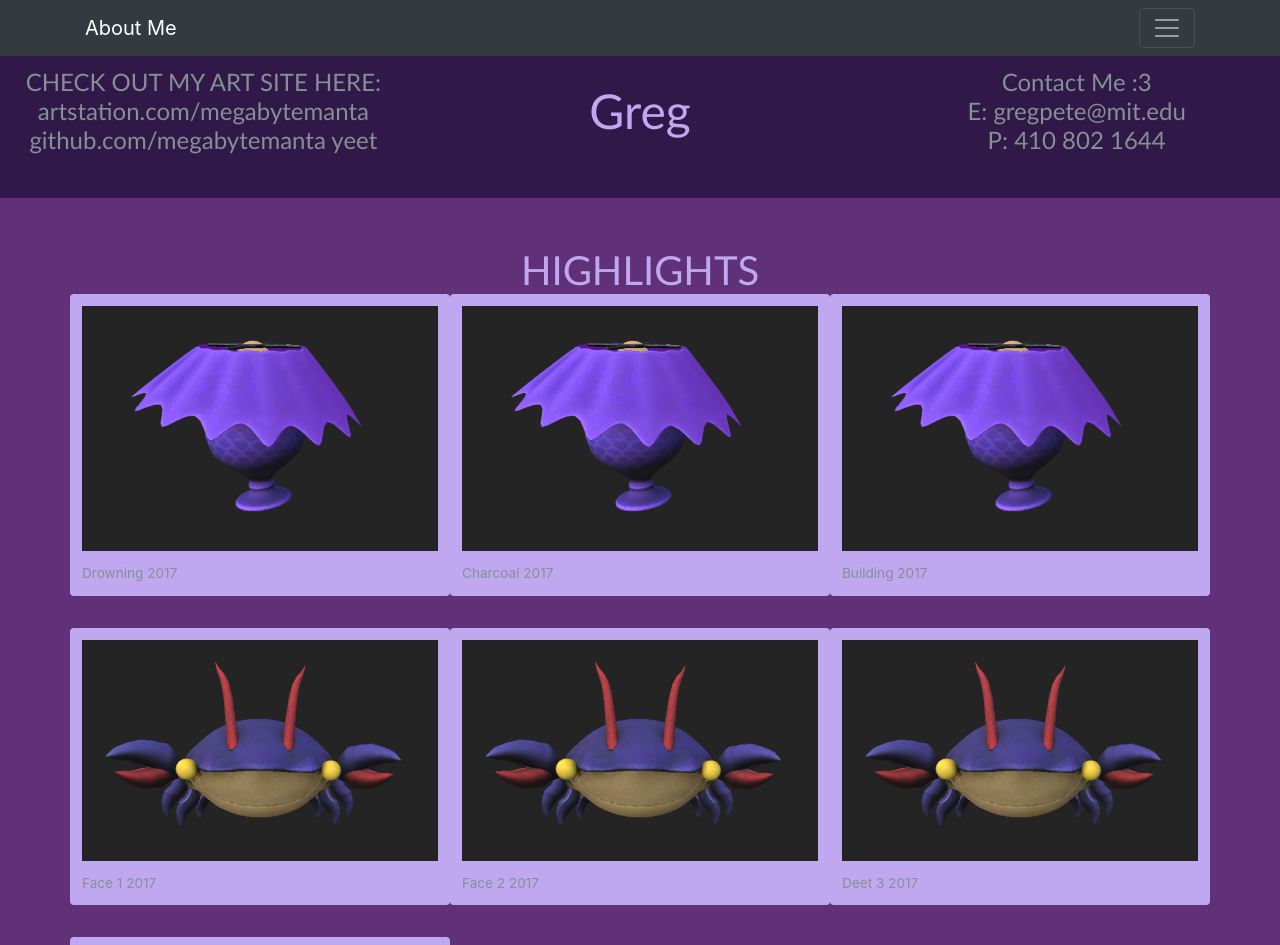
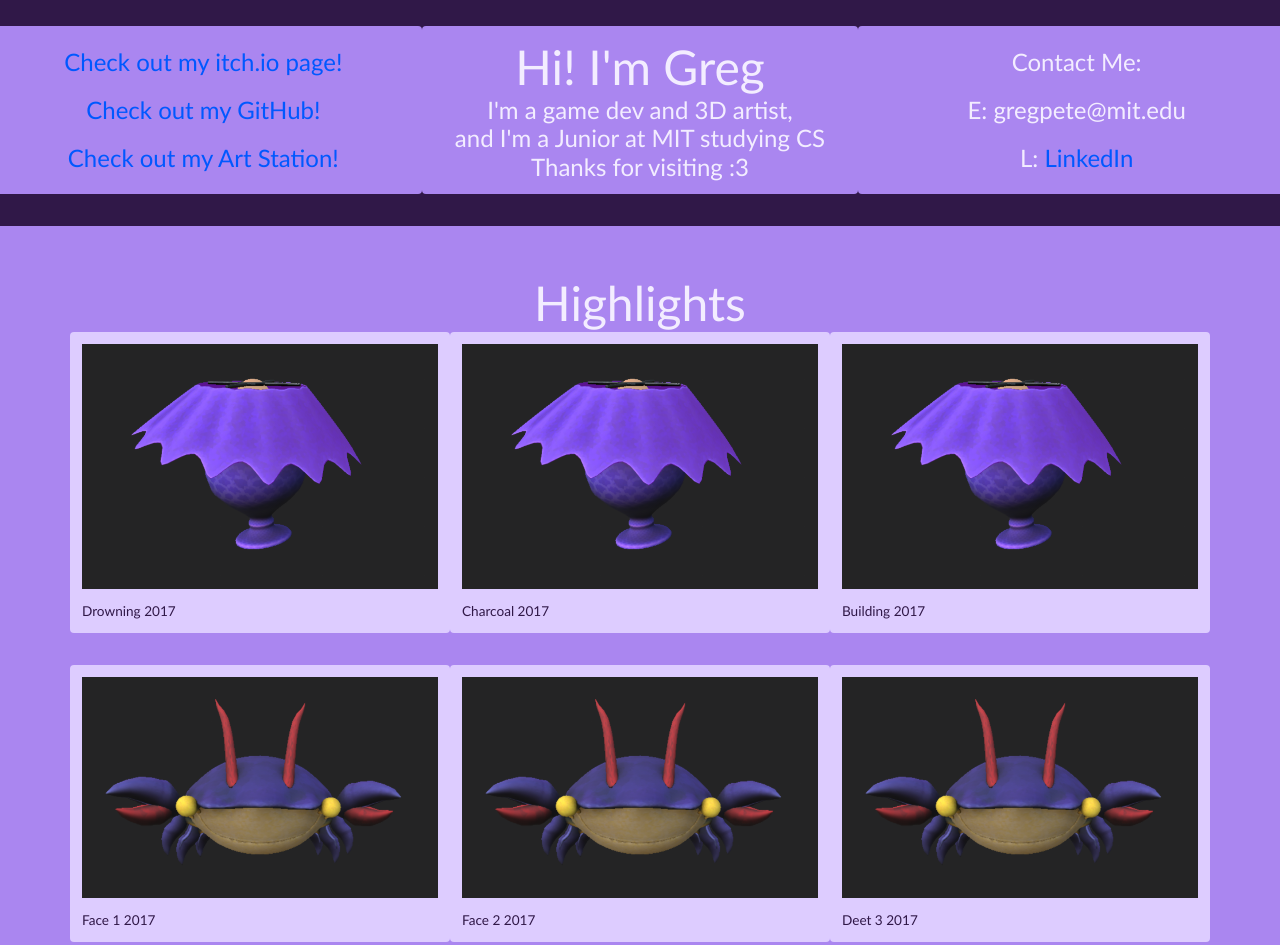
Before and after one commit to MegabyteManta/megabytemanta.github.io, a plain HTML site: page index.html in a window 1280 px wide. Shown: the top 945 px of the page. Drawn offline with nearby package versions, Linux system fonts and the light colour scheme.

Commit message:
Finished SIte

```diff
--- a/album.css
+++ b/album.css
@@ -1,10 +1,23 @@
 body {
   min-height: 75rem; /* Can be removed; just added for demo purposes */
-  background-color: #301848;
+  background-color: #301848;/*#603078;*/
+  font-family:'Trebuchet MS';
 }
 
 .navbar {
   margin-bottom: 0;
+  background-color: #ffffff;
+  color: #ffffff;
+}
+
+.navbar-custom {
+  background-color: #301848;/*#603078;*/
+}
+        /* Modify brand and text color */
+
+.navbar-custom .navbar-brand,
+.navbar-custom .navbar-text {
+  color: #f3edff;
 }
 
 .jumbotron {
@@ -26,6 +39,7 @@ body {
   margin-bottom: auto;
   margin-left: auto;
   margin-right: auto;
+  color: #f3edff;
 }
 
 .jumbotron .container {
@@ -36,7 +50,7 @@ body {
   min-height: 50rem; /* Can be removed; just added for demo purposes */
   padding-top: 3rem;
   padding-bottom: 3rem;
-  background-color: #603078; /*#f7f7f7;*/
+  background-color: #aa86f0; /*#f7f7f7;*/
 }
 
 .card {
@@ -45,7 +59,7 @@ body {
   padding: .75rem;
   margin-bottom: 2rem;
   border: 0;
-  background-color: #c0a8f0;
+  background-color: #ddccff;
 }
 
 .card > img {
@@ -54,6 +68,7 @@ body {
 
 .card-text {
   font-size: 85%;
+  color: #301848;/*#603078;*/
 }
 
 .center {
--- a/index.html
+++ b/index.html
@@ -7,6 +7,7 @@
     <meta name="author" content="">
     <link rel="icon" href="images/favicon.ico">
 
+
     <title>Greg's Site :3</title>
 
     <!-- Bootstrap core CSS -->
@@ -14,62 +15,69 @@
    <link rel="stylesheet" href="https://maxcdn.bootstrapcdn.com/bootstrap/4.0.0-beta.2/css/bootstrap.min.css" integrity="sha384-PsH8R72JQ3SOdhVi3uxftmaW6Vc51MKb0q5P2rRUpPvrszuE4W1povHYgTpBfshb" crossorigin="anonymous">
     <!-- Custom styles for this template -->
     <link href="album.css" rel="stylesheet">
+
   </head>
 
   <body>
 
     <header>
-      <div class="collapse bg-dark" id="navbarHeader">
+      <div class="collapse bg-white" id="navbarHeader" style="color: #ffffff">
         <div class="container">
           <div class="row">
             <div class="col-sm-8 py-4">
-              <h4 class="text-white">About</h4>
+              <h4 class="navbar-brand">About</h4>
               <p class="text-muted">When I am inspired, I draw. When inspired by what I drew, I share. Thanks for looking!</p>
             </div>
           </div>
         </div>
       </div>
-      <div class="navbar navbar-dark bg-dark">
+      <div class="navbar navbar-custom">
         <div class="container d-flex justify-content-between">
-          <a href="#" class="navbar-brand">About Me</a>
-          <button class="navbar-toggler" type="button" data-toggle="collapse" data-target="#navbarHeader" aria-controls="navbarHeader" aria-expanded="false" aria-label="Toggle navigation">
-            <span class="navbar-toggler-icon"></span>
-          </button>
+          <a href="#" class="navbar-brand"></a>
+
         </div>
       </div>
     </header>
 
-    <main role="main" style="color:#c0a8f0; background-color:#301848">
+    <!--<main role="main" style="color:#301848; background-color:#603078">-->
+    <main role="main" style="color:#301848; background-color:#301848">
      <!--<section class="jumbotron-heading text-center">-->
         <!-- <div class="container">-->
           <!-- <p class="lead text-muted">    </p> -->
       <!--<div class="container">-->
 
       <div class="row">
-        <div class="card text-center text-muted" style="background-color:#301848">
+        <div class="card text-center text-muted" style="background-color:#aa86f0">
 
-		  <h4 class="jumbotron-heading text-center" >CHECK OUT MY ART SITE HERE:</h4>
-          <h4 class="jumbotron-heading text-center">artstation.com/megabytemanta</h4>
-          <h4 class="jumbotron-heading text-center">github.com/megabytemanta yeet</h4>
+		  <!--<h4 class="jumbotron-heading text-center" >CHECK OUT MY ART SITE HERE:</h4>-->
+		  <h4 class="jumbotron-heading text-center"><a href="https://megabytemanta.itch.io" style="color:#0058ff">Check out my itch.io page!</a> </h4>
+		  <h4 class="jumbotron-heading text-center" ><a href="https://github.com/megabytemanta" style="color:#0058ff">Check out my GitHub!</a> </h4>
+		   <h4 class="jumbotron-heading text-center" ><a href="https://artstation.com/megabytemanta" style="color:#0058ff">Check out my Art Station!</a> </h4>
+          <!--<h4 class="jumbotron-heading text-center">artstation.com/megabytemanta</h4>-->
+          <!--<h4 class="jumbotron-heading text-center">github.com/megabytemanta</h4>-->
 		  <!--
 		  <img src="images/creb.PNG" alt="image 2017" class="center" style="width:50%"
                    data-toggle="modal" data-target="#myModal">
               <p class="card-text">Face 3 2017</p>     -->
         </div>
-        <div class="card text-center" style="background-color:#301848">
+        <div class="card text-center" style="background-color:#aa86f0">
           <!--<p class="card-title text-center">Drowning 2018</p>-->
-          <h1 class="jumbotron-heading text-center" style="font-size:300%">Greg</h1>
+          <h1 class="jumbotron-heading text-center" style="font-size:300%">Hi! I'm Greg</h1>
+		  <h4 class="jumbotron-heading text-center">I'm a game dev and 3D artist,</h4>
+		  <h4 class="jumbotron-heading text-center">and I'm a Junior at MIT studying CS</h4>
+		  <h4 class="jumbotron-heading text-center">Thanks for visiting :3</h4>
 		  <!--
           <h4 class="jumbotron-heading text-center" >CHECK OUT MY ART SITE HERE:</h4>
           <h4 class="jumbotron-heading text-center">artstation.com/megabytemanta</h4>
           <h4 class="jumbotron-heading text-center">github.com/megabytemanta yeet</h4>-->
           <!-- <p class="lead text-muted">    </p> -->
         </div>
-        <div class="card text-center text-muted" style="background-color:#301848">
+        <div class="card text-center text-muted" style="background-color:#aa86f0">
 
-		  <h4 class="jumbotron-heading text-center">Contact Me :3</h4>
+		  <h4 class="jumbotron-heading text-center">Contact Me:</h4>
           <h4 class="jumbotron-heading text-center">E: gregpete@mit.edu</h4>
-          <h4 class="jumbotron-heading text-center">P: 410 802 1644</h4>
+		  <h4 class="jumbotron-heading text-center" >L: <a href="https://www.linkedin.com/in/greg-peterson-1106911b4/" style="color:#0058ff">LinkedIn</a> </h4>
+          <!--<h4 class="jumbotron-heading text-center">P: 410 802 1644</h4>-->
           <!--<img src="images/creb.PNG" alt="image 2017" class="center" style="width:50%"
                    data-toggle="modal" data-target="#myModal">
               <p class="card-text">Face 3 2017</p>          -->
@@ -82,42 +90,42 @@
 
       <div class="album">
         <div class="container">
-            <h1 class="jumbotron-heading text-center">HIGHLIGHTS</h1>
+            <h1 class="jumbotron-heading text-center" style="font-size:300%">Highlights</h1>
           <div class="row">
             <div class="card">
              <img src="images/odd_lamp.PNG" alt="image 2017" style="width:100%"
                    data-toggle="modal" data-target="#myModal">
-              <p class="card-text text-muted">Drowning 2017</p>
+              <p class="card-text">Drowning 2017</p>
             </div>
             <div class="card">
               <img src="images/odd_lamp.PNG" alt="image 2017" style="width:100%"
                data-toggle="modal" data-target="#myModal">
-              <p class="card-text text-muted">Charcoal 2017</p>
+              <p class="card-text">Charcoal 2017</p>
             </div>
             <div class="card">
               <img src="images/odd_lamp.PNG" alt="image 2017" style="width:100%"
                    data-toggle="modal" data-target="#myModal">
-              <p class="card-text text-muted">Building 2017</p>
+              <p class="card-text">Building 2017</p>
             </div>
              <div class="card">
               <img src="images/creb.PNG" alt="image 2017" style="width:100%"
                    data-toggle="modal" data-target="#myModal">
-              <p class="card-text text-muted">Face 1 2017</p>
+              <p class="card-text">Face 1 2017</p>
             </div>
             <div class="card">
               <img src="images/creb.PNG" alt="image 2017" style="width:100%"
                data-toggle="modal" data-target="#myModal">
-              <p class="card-text text-muted">Face 2 2017</p>
+              <p class="card-text">Face 2 2017</p>
             </div>
             <div class="card">
               <img src="images/creb.PNG" alt="yeet 2017" style="width:100%"
                    data-toggle="modal" data-target="#myModal">
-              <p class="card-text text-muted">Deet 3 2017</p>
+              <p class="card-text">Deet 3 2017</p>
             </div>
             <div class="card">
               <img src="images/creb.PNG" alt="image 2017" style="width:100%"
                    data-toggle="modal" data-target="#myModal">
-              <p class="card-text text-muted">Face 3 2017</p>
+              <p class="card-text">Face 3 2017</p>
             </div>
 
           </div>
@@ -158,6 +166,7 @@
     <!-- Bootstrap core JavaScript
     ================================================== -->
     <!-- Placed at the end of the document so the pages load faster -->
+	<!--
 <script src="https://code.jquery.com/jquery-3.2.1.slim.min.js" integrity="sha384-KJ3o2DKtIkvYIK3UENzmM7KCkRr/rE9/Qpg6aAZGJwFDMVNA/GpGFF93hXpG5KkN" crossorigin="anonymous"></script>
 <script src="https://cdnjs.cloudflare.com/ajax/libs/popper.js/1.12.3/umd/popper.min.js" integrity="sha384-vFJXuSJphROIrBnz7yo7oB41mKfc8JzQZiCq4NCceLEaO4IHwicKwpJf9c9IpFgh" crossorigin="anonymous"></script>
 <script src="https://maxcdn.bootstrapcdn.com/bootstrap/4.0.0-beta.2/js/bootstrap.min.js" integrity="sha384-alpBpkh1PFOepccYVYDB4do5UnbKysX5WZXm3XxPqe5iKTfUKjNkCk9SaVuEZflJ" crossorigin="anonymous"></script>
@@ -171,5 +180,6 @@
             });
     });
     </script>
+	-->
   </body>
 </html>
```
